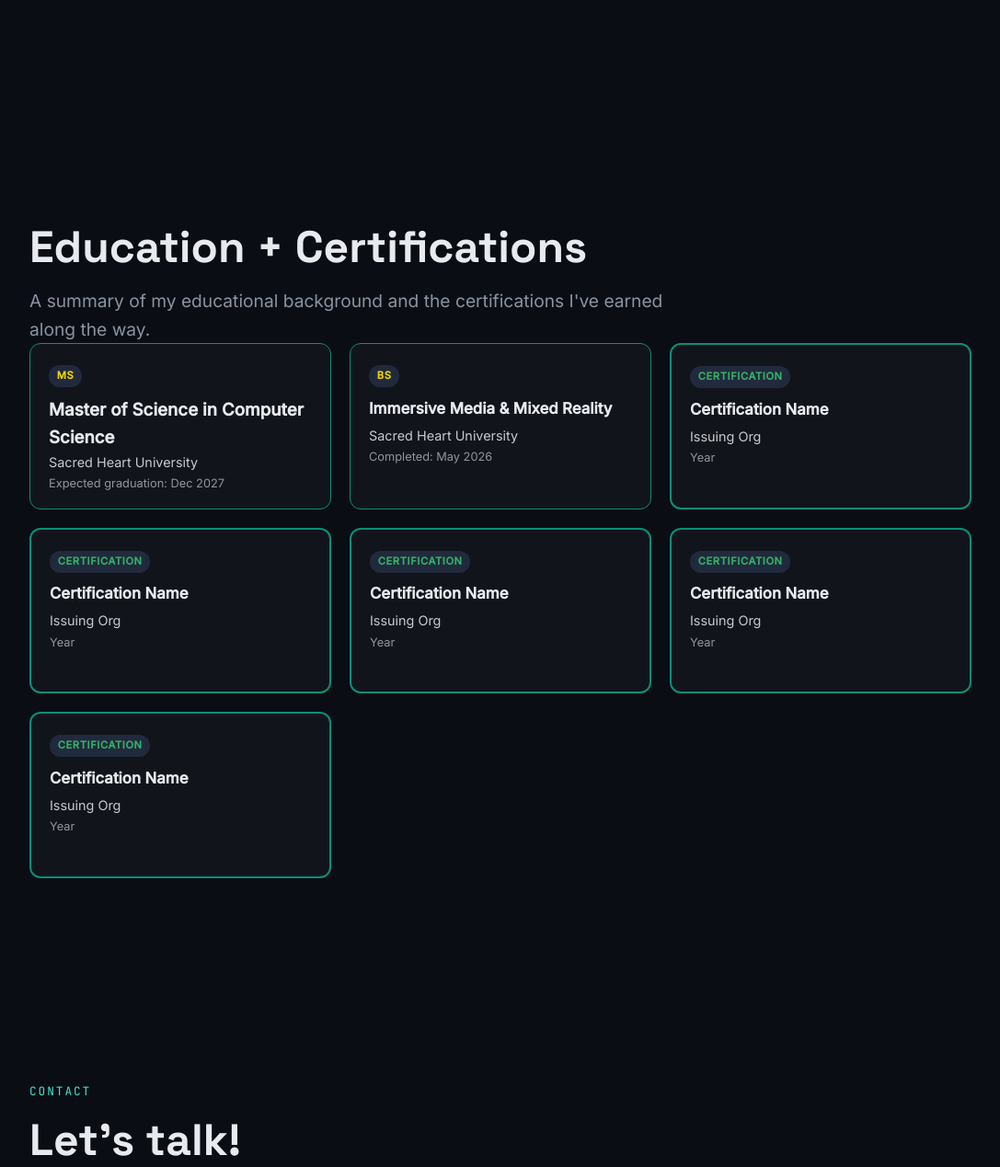
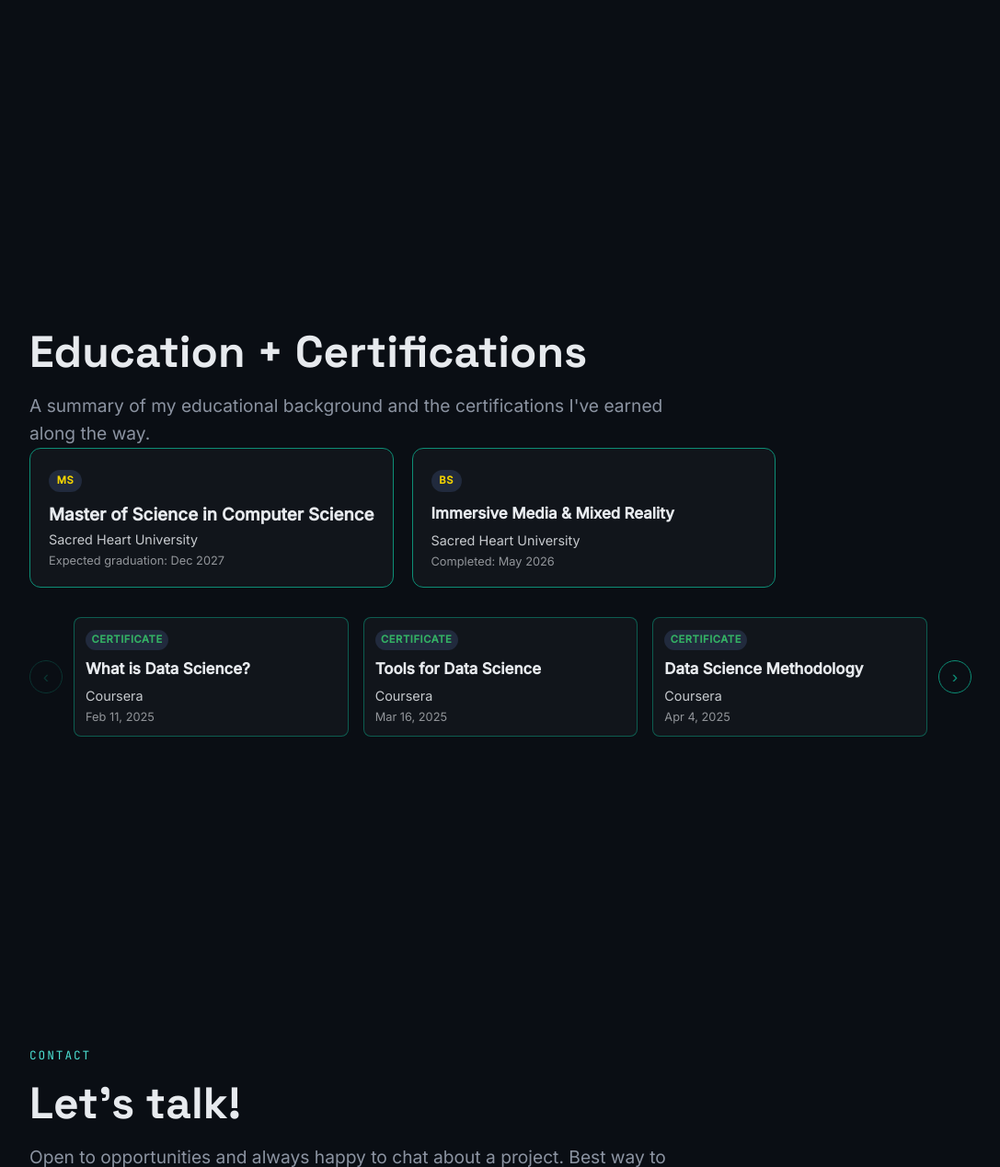
Before and after one commit to LiamBoyle22/Portfolio-Page, a Flask app: page / in a window 1280 px wide. Shown: the part 2221-3490 px from the top of the page at 92% size, without its empty margins (96-1183 px from the left). Run offline with Flask 3, Linux system fonts and the light colour scheme.

Commit message:
adding interactive sliding window on certification cards

```diff
--- a/static/css/styles.css
+++ b/static/css/styles.css
@@ -206,15 +206,15 @@ p.lead {
 
 .edu-grid {
   display: grid;
-  grid-template-columns: repeat(3, 1fr);
-  grid-auto-rows: 1fr;
+  grid-template-columns: repeat(2, 1fr); /* now just for the 2 edu cards */
   gap: 1.25rem;
+  margin-bottom: 2rem;
 }
 
 /* stack to 1 column on narrow screens so cards don't get crushed */
 @media (max-width: 900px) {
   .edu-grid {
-    grid-template-columns: repeat(2, 1fr);
+    grid-template-columns: 1fr;
   }
 }
 
@@ -222,6 +222,24 @@ p.lead {
   .edu-grid {
     grid-template-columns: 1fr;
   }
+}
+
+.cert-carousel {
+  display: flex;
+  align-items: center;
+  gap: 0.75rem;
+  width: 100%;
+}
+
+.cert-viewport {
+  flex: 1;
+  overflow: hidden;         /* hides cards outside the visible window */
+}
+
+.cert-track {
+  display: flex;
+  gap: 1rem;
+  transition: transform 0.35s ease; /* the actual sliding animation */
 }
 
 .edu-card {
@@ -235,19 +253,23 @@ p.lead {
 
 .cert-card {
   position: relative;
-  padding: 1.25rem 1.25rem 1rem;
-  border: 2px solid rgb(13, 142, 118);
-  border-radius: 12px;
+  flex: 0 0 calc((100% - 2rem) / 3); /* exactly 3 visible per row, minus 2 gaps of 1rem */
+  padding: 0.6rem 0.75rem;
+  border: 1px solid rgba(13, 142, 118, 0.6);
+  border-radius: 8px;
   background: rgba(255, 255, 255, 0.03);
   transition: transform 0.2s ease, border-color 0.2s ease;
+
+  container-type: inline-size;
+  container-name: cert;
 }
 
-.edu-card:hover {
+.cert-card:hover {
   transform: translateY(-3px);
   border-color: rgba(255, 255, 255, 0.3);
 }
 
-.cert-card:hover {
+.edu-card:hover {
   transform: translateY(-3px);
   border-color: rgba(255, 255, 255, 0.3);
 }
@@ -267,15 +289,16 @@ p.lead {
 
 .cert-badge {
   display: inline-block;
-  font-size: 0.7rem;
+  font-size: clamp(0.55rem, 6cqw, 0.7rem);
   font-weight: 600;
   letter-spacing: 0.05em;
   text-transform: uppercase;
-  padding: 0.2rem 0.55rem;
+  padding: 0.15rem 0.4rem;
   border-radius: 999px;
   background: rgba(120, 160, 255, 0.15);
   color: #34b064;
-  margin-bottom: 0.6rem;
+  margin-bottom: 0.4rem;
+  white-space: nowrap;
 }
 
 .edu-title {
@@ -296,20 +319,64 @@ p.lead {
 }
 
 .cert-title {
-  font-size: 1.05rem;
+  font-size: clamp(0.7rem, 9cqw, 1.05rem);
   margin: 0 0 0.25rem;
+  white-space: nowrap;
+  overflow: hidden;
+  text-overflow: ellipsis;
 }
 
 .cert-school {
-  font-size: 0.9rem;
+  font-size: clamp(0.6rem, 7cqw, 0.9rem);
   opacity: 0.85;
   margin: 0 0 0.15rem;
+  white-space: nowrap;
+  overflow: hidden;
+  text-overflow: ellipsis;
 }
 
 .cert-meta {
-  font-size: 0.8rem;
+  font-size: clamp(0.55rem, 6cqw, 0.8rem);
   opacity: 0.6;
   margin: 0;
+  white-space: nowrap;
+  overflow: hidden;
+  text-overflow: ellipsis;
+}
+
+.cert-arrow {
+  flex-shrink: 0;
+  width: 2.25rem;
+  height: 2.25rem;
+  border-radius: 50%;
+  border: 1px solid rgb(13, 142, 118);
+  background: transparent;
+  color: rgb(13, 142, 118);
+  font-size: 1.2rem;
+  cursor: pointer;
+  transition: background 0.2s ease, transform 0.2s ease;
+}
+
+.cert-arrow:hover {
+  background: rgba(13, 142, 118, 0.15);
+  transform: scale(1.05);
+}
+
+.cert-arrow:disabled {
+  opacity: 0.3;
+  cursor: default;
+}
+
+@media (max-width: 900px) {
+  .cert-card {
+    flex: 0 0 calc((100% - 1rem) / 2); /* 2 visible on tablet */
+  }
+}
+
+@media (max-width: 600px) {
+  .cert-card {
+    flex: 0 0 100%; /* 1 visible on mobile */
+  }
 }
 
 footer {
--- /dev/null
+++ b/static/js/certcar.js
@@ -0,0 +1,43 @@
+const track = document.querySelector('.cert-track');
+const viewport = document.querySelector('.cert-viewport');
+const leftArrow = document.querySelector('.cert-arrow-left');
+const rightArrow = document.querySelector('.cert-arrow-right');
+const cards = track.querySelectorAll('.cert-card');
+
+let page = 0;
+let cardsPerPage = 3;
+
+function getCardsPerPage() {
+  if (window.innerWidth <= 600) return 1;
+  if (window.innerWidth <= 900) return 2;
+  return 3;
+}
+
+function updateCarousel() {
+  cardsPerPage = getCardsPerPage();
+  const maxPage = Math.ceil(cards.length / cardsPerPage) - 1;
+  page = Math.min(page, maxPage); // clamp in case resize shrinks page count
+
+  const cardWidth = cards[0].getBoundingClientRect().width;
+  const gap = 16; // matches 1rem gap in CSS
+  const offset = page * cardsPerPage * (cardWidth + gap);
+
+  track.style.transform = `translateX(-${offset}px)`;
+
+  leftArrow.disabled = page === 0;
+  rightArrow.disabled = page === maxPage;
+}
+
+leftArrow.addEventListener('click', () => {
+  page = Math.max(0, page - 1);
+  updateCarousel();
+});
+
+rightArrow.addEventListener('click', () => {
+  const maxPage = Math.ceil(cards.length / cardsPerPage) - 1;
+  page = Math.min(maxPage, page + 1);
+  updateCarousel();
+});
+
+window.addEventListener('resize', updateCarousel);
+updateCarousel(); // run once on load
--- a/templates/index.html
+++ b/templates/index.html
@@ -95,42 +95,56 @@
           <p class="edu-meta">Completed: May 2026</p>
         </div>
 
-        <!-- duplicate this block for each certification -->
-        <div class="cert-card reveal">
-          <span class="cert-badge">Certification</span>
-          <h3 class="cert-title">Certification Name</h3>
-          <p class="cert-school">Issuing Org</p>
-          <p class="cert-meta">Year</p>
       </div>
 
-        <div class="cert-card reveal">
-          <span class="cert-badge">Certification</span>
-          <h3 class="cert-title">Certification Name</h3>
-          <p class="cert-school">Issuing Org</p>
-          <p class="cert-meta">Year</p>
+      <div class="cert-carousel reveal">
+        <button class="cert-arrow cert-arrow-left" aria-label="Previous certificate">&#8249;</button>
+
+        <div class="cert-viewport">
+          <div class="cert-track">
+
+            <!-- duplicate this block for each certification -->
+
+            <div class="cert-card">
+              <span class="cert-badge">Certificate</span>
+              <h3 class="cert-title">What is Data Science?</h3>
+              <p class="cert-school">Coursera</p>
+              <p class="cert-meta">Feb 11, 2025</p>
             </div>
 
-        <div class="cert-card reveal">
-          <span class="cert-badge">Certification</span>
-          <h3 class="cert-title">Certification Name</h3>
-          <p class="cert-school">Issuing Org</p>
-          <p class="cert-meta">Year</p>
+            <div class="cert-card">
+              <span class="cert-badge">Certificate</span>
+              <h3 class="cert-title">Tools for Data Science</h3>
+              <p class="cert-school">Coursera</p>
+              <p class="cert-meta">Mar 16, 2025</p>
             </div>
 
-        <div class="cert-card reveal">
-          <span class="cert-badge">Certification</span>
-          <h3 class="cert-title">Certification Name</h3>
-          <p class="cert-school">Issuing Org</p>
-          <p class="cert-meta">Year</p>
+            <div class="cert-card">
+              <span class="cert-badge">Certificate</span>
+              <h3 class="cert-title">Data Science Methodology</h3>
+              <p class="cert-school">Coursera</p>
+              <p class="cert-meta">Apr 4, 2025</p>
             </div>
 
-        <div class="cert-card reveal">
-          <span class="cert-badge">Certification</span>
-          <h3 class="cert-title">Certification Name</h3>
-          <p class="cert-school">Issuing Org</p>
-          <p class="cert-meta">Year</p>
+            <div class="cert-card">
+              <span class="cert-badge">Certificate</span>
+              <h3 class="cert-title">Python for Data Science, AI & Development</h3>
+              <p class="cert-school">Coursera</p>
+              <p class="cert-meta">Feb 5, 2025</p>
             </div>
 
+            <div class="cert-card">
+              <span class="cert-badge">Certificate</span>
+              <h3 class="cert-title">Python Project for Data Science</h3>
+              <p class="cert-school">Coursera</p>
+              <p class="cert-meta">May 12, 2025</p>
+            </div>
+
+          </div>
+
+        </div>
+
+        <button class="cert-arrow cert-arrow-right" aria-label="Next certificate">&#8250;</button>
       </div>
 
     </section>
@@ -156,6 +170,7 @@
 
   <!-- Scripts go last -->
   <script src="static/js/script.js"></script>
+  <script src="static/js/certcar.js"></script>
 
 </body>
 </html>
```
Lines whose indentation alone changed are shown as unchanged.
